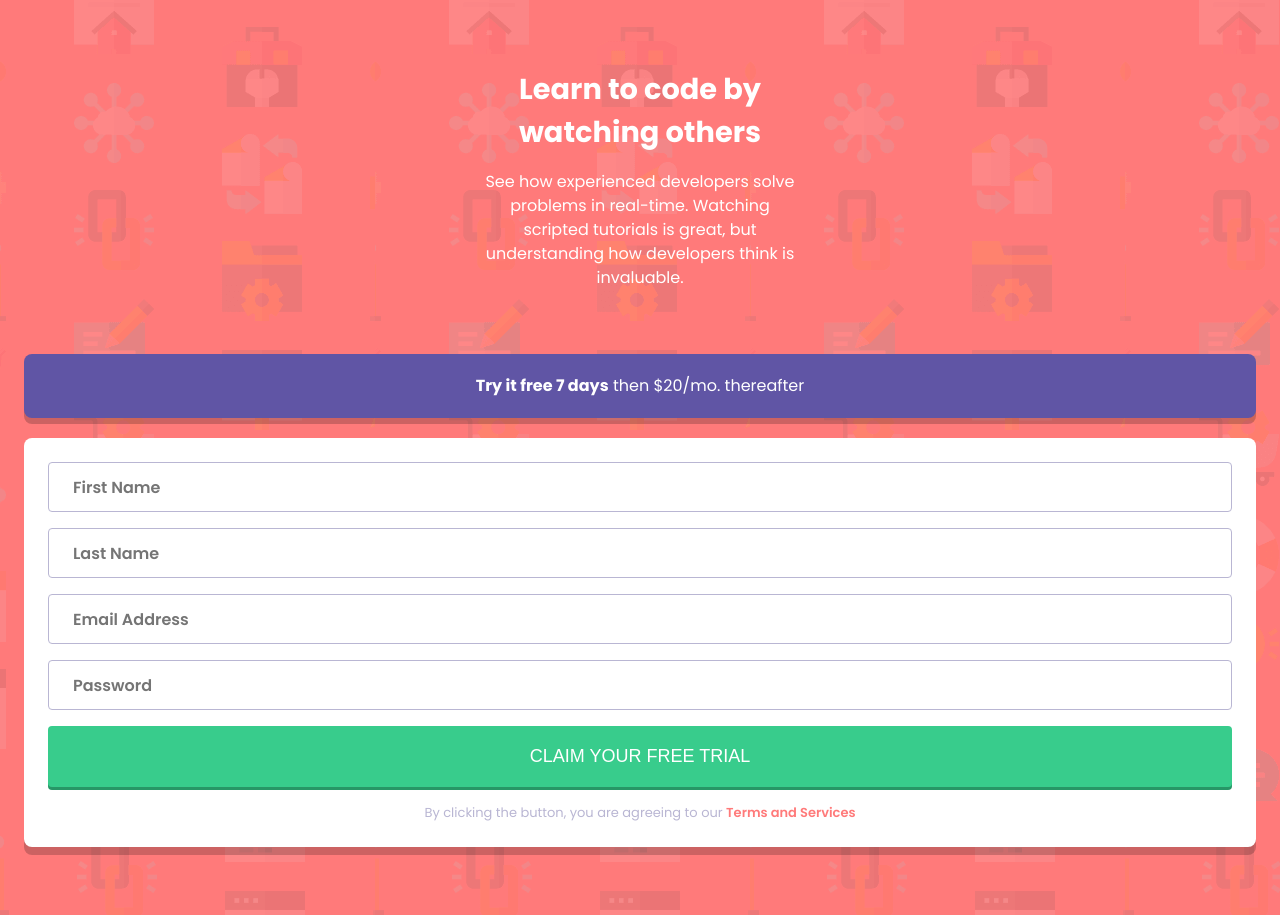
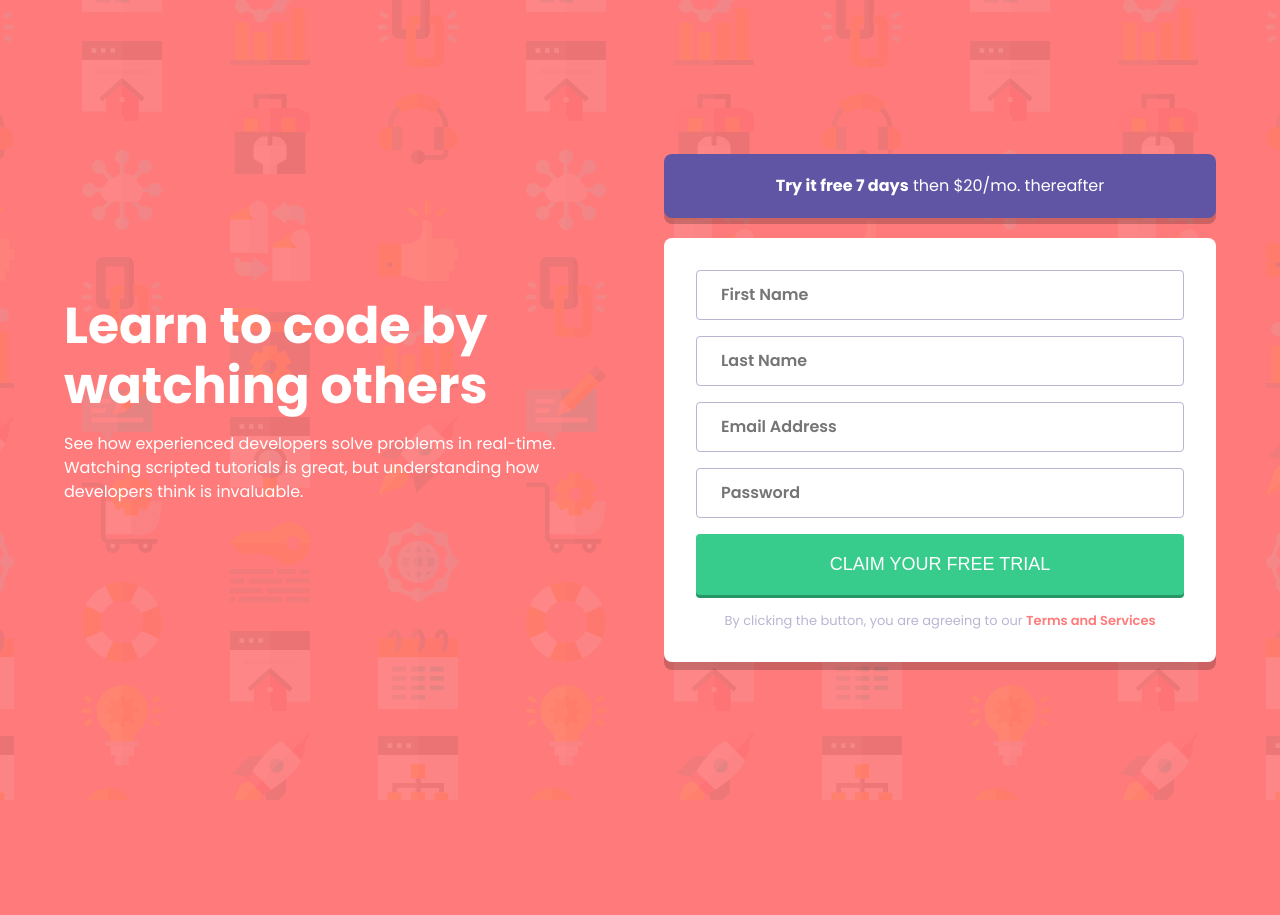
Before and after one commit to Shadowbest/intro-with-sign-up-form, a plain HTML site: page index.html in a window 1280 px wide. After the commit the page ends 800 px from the top, so only its background shows below. Drawn offline with Linux system fonts and the light colour scheme.

Commit message:
add desktop styles

```diff
--- a/css/main.css
+++ b/css/main.css
@@ -50,6 +50,7 @@ body {
 }
 
 main {
+  max-width: 75rem;
   text-align: center;
 }
 
@@ -138,3 +139,46 @@ main {
   font-weight: 600;
   text-decoration: none;
 }
+
+/* MEDIA QUERIES */
+@media screen and (min-width: 62em) {
+  body {
+    min-height: 100vh;
+    display: flex;
+    align-items: center;
+    justify-content: center;
+    padding: 0;
+    background-image: url("../img/bg-intro-desktop.png");
+    background-position: center;
+  }
+
+  main {
+    display: grid;
+    grid-template-columns: 1fr 1fr;
+    align-items: center;
+  }
+
+  .intro {
+    text-align: left;
+  }
+
+  .intro__title,
+  .intro__text {
+    max-width: initial;
+    margin-left: 0;
+    margin-right: 0;
+  }
+
+  .intro__title {
+    font-size: 3.15rem;
+    line-height: 1.2;
+  }
+
+  .intro__text {
+    font-size: 1rem;
+  }
+
+  .form {
+    padding: 2rem;
+  }
+}
```
